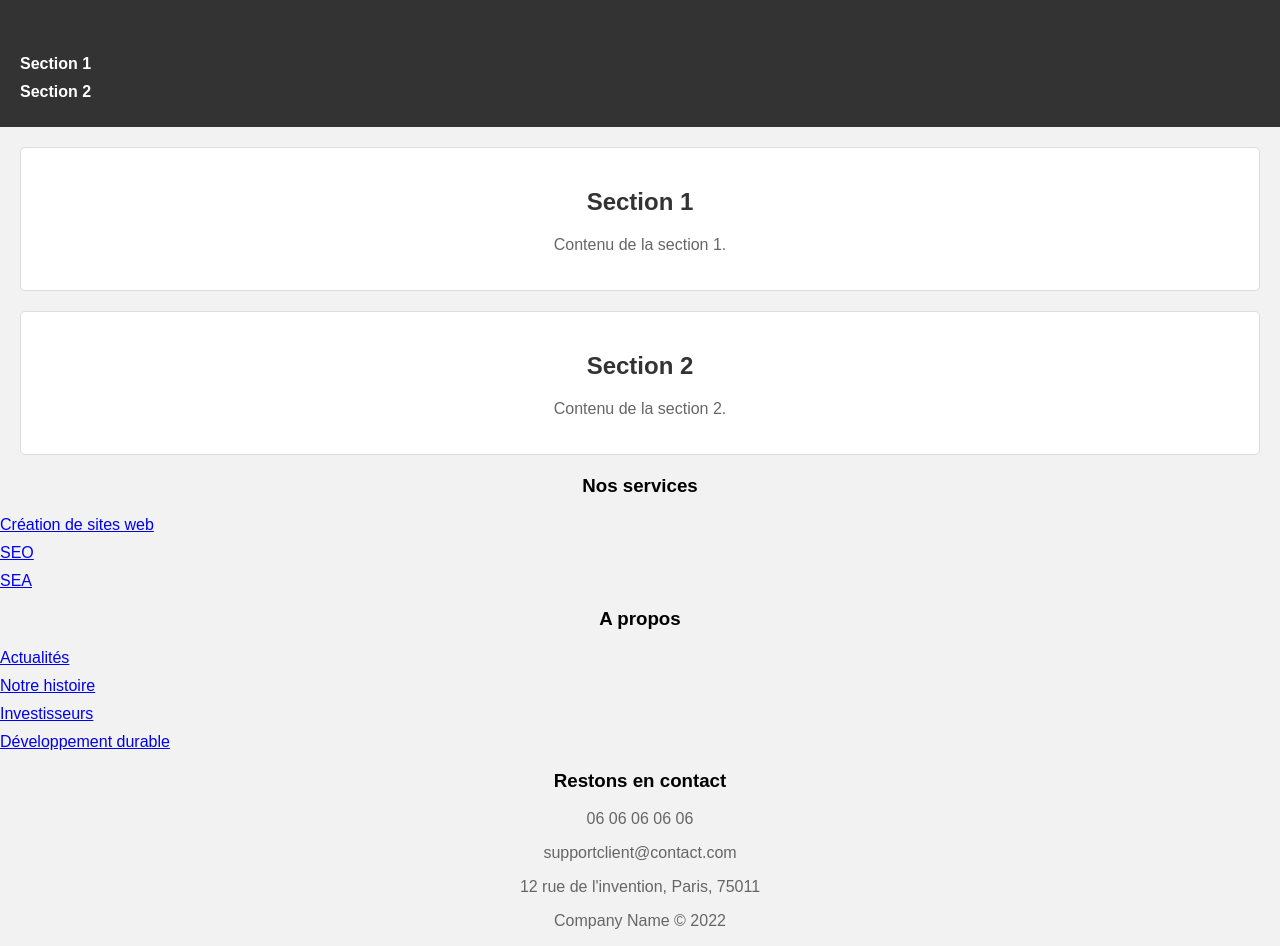
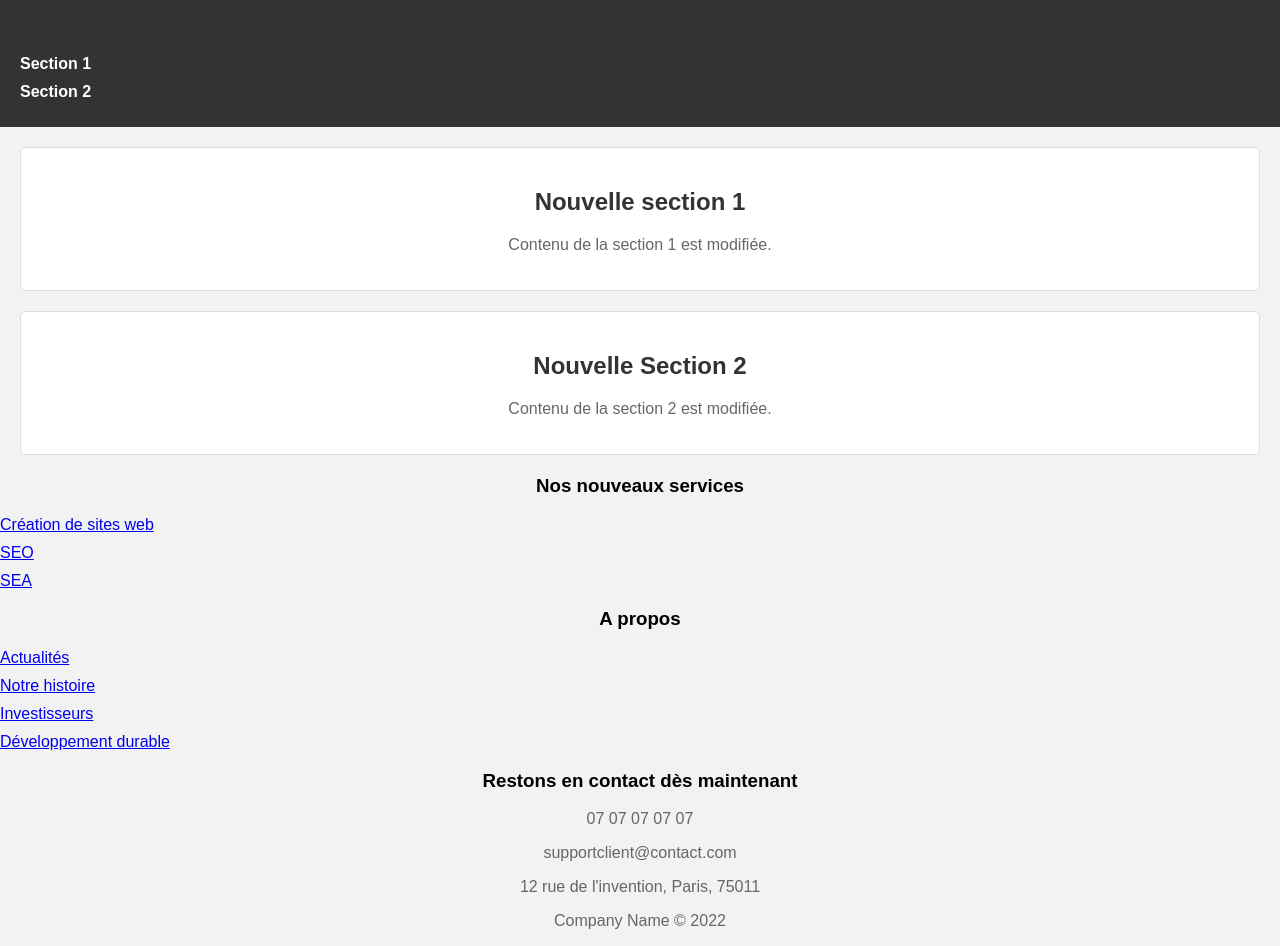
Before and after one commit to Arij-28/monprojet2, a plain HTML site: page index.html in a window 1280 px wide. Shown: the part 101-1047 px from the top of the page. Drawn offline with Linux system fonts and the light colour scheme.

Commit message:
Modifications faites sur le fichier HTML

```diff
--- a/index.html
+++ b/index.html
@@ -8,7 +8,7 @@
 </head>
 <body>
     <header>
-        <h1>Mon Site Web </h1>
+        <h1>Modifications sur le titre S.S.</h1>
     </header>
     <nav>
         <ul>
@@ -18,19 +18,19 @@
     </nav>
     <main>
         <section id="section1">
-            <h2>Section 1</h2>
-            <p>Contenu de la section 1.</p>
+            <h2>Nouvelle section 1</h2>
+            <p>Contenu de la section 1 est modifiée.</p>
         </section>
         <section id="section2">
-            <h2>Section 2</h2>
-            <p>Contenu de la section 2.</p>
+            <h2>Nouvelle Section 2</h2>
+            <p>Contenu de la section 2 est modifiée.</p>
         </section>
     </main>
     <script src="script.js"></script>
     <footer>
         <div class=”contenu-footer”>
             <div class=”bloc footer-services”>
-                <h3>Nos services</h3>
+                <h3>Nos nouveaux services</h3>
                 <ul class=”liste-services”>
                     <li><a href=”#”>Création de sites web</a></li>
                     <li><a href=”#”>SEO</a></li>
@@ -47,8 +47,8 @@
                 </ul>
             </div>
             <div class=”bloc footer-contact”>
-                <h3>Restons en contact</h3>
-                <p>06 06 06 06 06</p>
+                <h3>Restons en contact dès maintenant</h3>
+                <p>07 07 07 07 07</p>
                 <p>supportclient@contact.com</p>
                 <p>12 rue de l'invention, Paris, 75011</p>
             </div>
```
